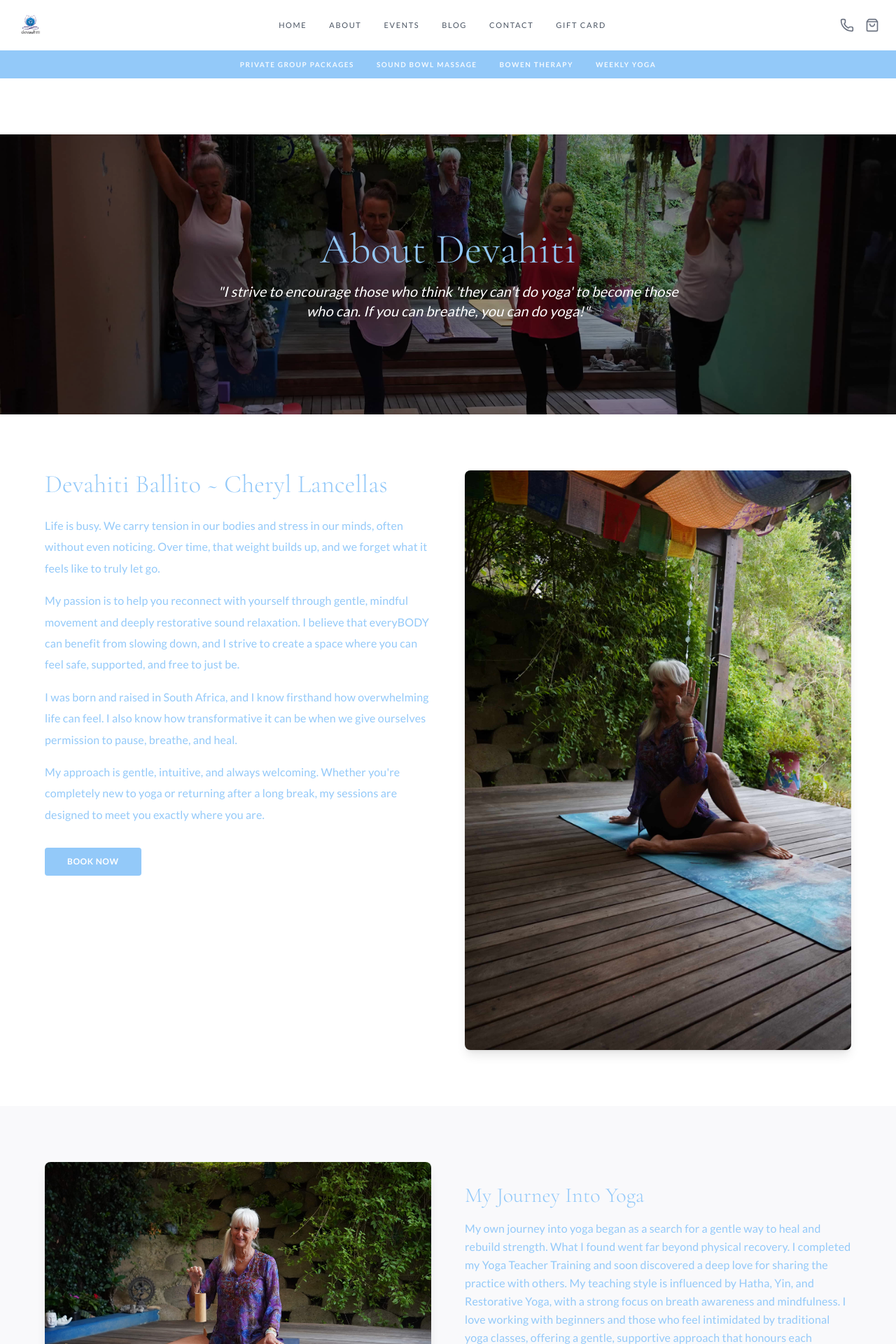
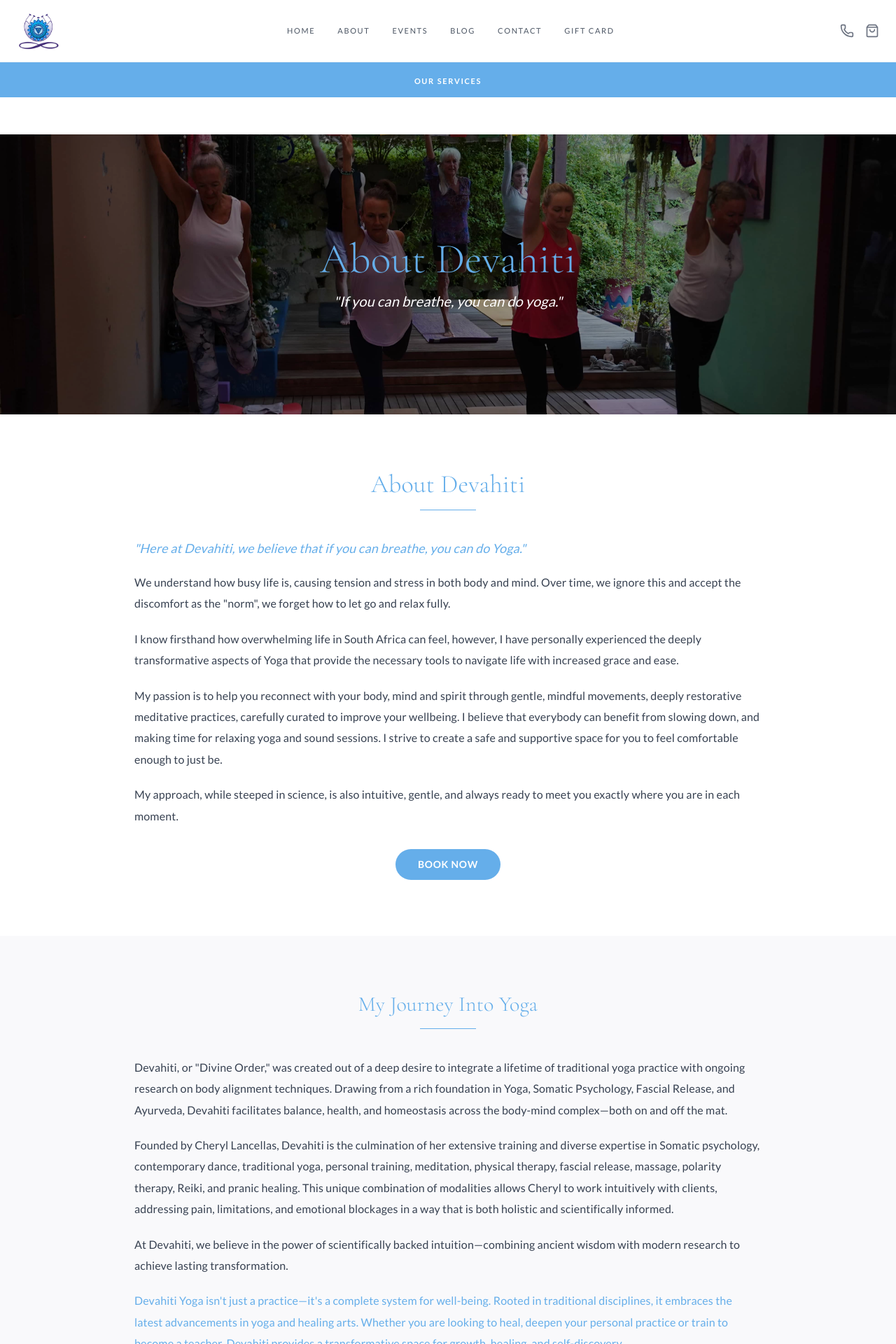
Before and after one commit to rebotilwe/devahiti-booking-system, a React (Vite) app in the folder frontend/: page /about in a window 1280 px wide. Shown: the top 1920 px of the page at 70% size. Built offline with nearby package versions, Linux system fonts and the light colour scheme.

Commit message:
about page updated

```diff
--- a/frontend/src/pages/About.jsx
+++ b/frontend/src/pages/About.jsx
@@ -6,7 +6,7 @@
 import privateImg from "../assets/images/private.jpg";
 import soundImg from "../assets/images/img11.jpg";
 import groupImg from "../assets/images/group.jpg";
-import logo from "../assets/logo1.png";
+import logo from "../assets/devahiti.png";
 
 const navLinks = [
   { label: "Home", path: "/" },
@@ -18,10 +18,15 @@
 ];
 
 const subNav = [
-  { label: "Private Group Packages", path: "/services/private-sessions" },
-  { label: "Sound Bowl Massage", path: "/services/sound-massage" },
-  { label: "Bowen Therapy", path: "/services/bowen-therapy" },
-  { label: "Weekly Yoga", path: "/services/group-class" },
+  { label: "Group Class", path: "/services/group-class" },
+  { label: "Private Sessions", path: "/services/private-sessions" },
+  { label: "Corporate Wellness", path: "/services/corporate-wellness" },
+  { label: "Sound Journey", path: "/services/sound-journey" },
+  { label: "Sound Massage", path: "/services/sound-massage" },
+  { label: "Fascia Release", path: "/services/fascia-release" },
+  { label: "Teacher Training", path: "/schedule?service=teacher-training" },
+  { label: "Educational Workshops", path: "/services/educational-workshops" },
+  { label: "Retreats", path: "/services/retreats" },
 ];
 
 const BOOKING_URL = "https://devahitibookingsystem.netlify.app/schedule";
@@ -47,71 +52,51 @@
 
   return (
     <div className="min-h-screen bg-white">
-      {/* Top Navbar - Fixed with scroll effect */}
+      {/* Top Navbar */}
       <header className={`fixed top-0 left-0 right-0 z-50 transition-all duration-500 ${scrolled ? "bg-white shadow-md" : "bg-white"}`}>
         <div className="mx-auto flex max-w-7xl items-center justify-between px-6 py-4">
           <Link to="/" className="flex items-center gap-3">
-            <img src={logo} alt="Devahiti Yoga" className="h-10 w-auto" />
+            <img src={logo} alt="Devahiti Yoga" className="h-14 w-auto" />
           </Link>
 
-          {/* Desktop Navigation */}
           <nav className="hidden items-center gap-8 md:flex">
             {navLinks.map((link) => (
               <Link
                 key={link.path}
                 to={link.path}
-                className="text-[11px] font-medium tracking-[0.15em] uppercase text-gray-600 transition-colors hover:text-[#93C9F9]"
+                className="text-[11px] font-medium tracking-[0.15em] uppercase text-gray-600 transition-colors hover:text-[#65AEEA]"
               >
                 {link.label}
               </Link>
             ))}
           </nav>
 
-          {/* Right Icons */}
           <div className="flex items-center gap-4">
-            <button
-              onClick={handlePhoneClick}
-              className="text-gray-500 hover:text-[#93C9F9] transition-colors"
-              aria-label="Call us"
-            >
+            <button onClick={handlePhoneClick} className="text-gray-500 hover:text-[#65AEEA] transition-colors" aria-label="Call us">
               <Phone className="h-5 w-5" />
             </button>
-
-            <button
-              onClick={handleShoppingBagClick}
-              className="text-gray-500 hover:text-[#93C9F9] transition-colors"
-              aria-label="Book Online"
-            >
+            <button onClick={handleShoppingBagClick} className="text-gray-500 hover:text-[#65AEEA] transition-colors" aria-label="Book Online">
               <ShoppingBag className="h-5 w-5" />
             </button>
-
-            <button
-              onClick={() => setMobileOpen(!mobileOpen)}
-              className="md:hidden text-gray-500 hover:text-[#93C9F9] transition-colors"
-              aria-label="Menu"
-            >
+            <button onClick={() => setMobileOpen(!mobileOpen)} className="md:hidden text-gray-500 hover:text-[#65AEEA] transition-colors" aria-label="Menu">
               {mobileOpen ? <X className="h-5 w-5" /> : <Menu className="h-5 w-5" />}
             </button>
           </div>
         </div>
 
-        {/* Sub Navbar - Second Navigation Bar */}
-        <div style={{ backgroundColor: "#93C9F9" }}>
-          <div className="mx-auto flex max-w-7xl flex-wrap items-center justify-center gap-x-8 gap-y-3 px-6 py-3">
-            {subNav.map((link) => (
-              <Link
-                key={link.path}
-                to={link.path}
-                className="text-[10px] font-semibold uppercase tracking-[0.15em] text-white/90 hover:text-white transition"
-              >
-                {link.label}
-              </Link>
-            ))}
+        {/* Our Services Button */}
+        <div className="hidden md:block border-t border-gray-100" style={{ backgroundColor: "#65AEEA" }}>
+          <div className="mx-auto max-w-7xl px-6 py-3 text-center">
+            <button
+              onClick={() => navigate("/services")}
+              className="text-[11px] font-semibold uppercase tracking-[0.15em] text-white hover:opacity-80 transition-opacity"
+            >
+              Our Services
+            </button>
           </div>
         </div>
       </header>
 
-      {/* Spacer to prevent content hiding under fixed navbar */}
       <div className="h-28"></div>
 
       {/* Mobile Menu */}
@@ -119,35 +104,17 @@
         <div className="fixed top-28 left-0 right-0 z-40 md:hidden bg-white border-t border-gray-100 shadow-lg max-h-[calc(100vh-112px)] overflow-y-auto">
           <div className="px-6 py-4">
             {navLinks.map((link) => (
-              <Link
-                key={link.path}
-                to={link.path}
-                className="block py-3 text-sm uppercase tracking-widest text-gray-600 hover:text-[#93C9F9] border-b border-gray-100"
-                onClick={() => setMobileOpen(false)}
-              >
+              <Link key={link.path} to={link.path} className="block py-3 text-sm uppercase tracking-widest text-gray-600 hover:text-[#65AEEA] border-b border-gray-100" onClick={() => setMobileOpen(false)}>
                 {link.label}
               </Link>
             ))}
-            <div className="mt-4 pt-2">
-              <p className="text-[10px] font-bold tracking-wider text-[#93C9F9] uppercase mb-2">Services</p>
-              {subNav.map((link) => (
-                <Link
-                  key={link.path}
-                  to={link.path}
-                  className="block py-2 text-xs text-gray-500 hover:text-[#93C9F9]"
-                  onClick={() => setMobileOpen(false)}
-                >
-                  {link.label}
-                </Link>
-              ))}
-            </div>
             <button
-              onClick={() => {
-                handleShoppingBagClick();
-                setMobileOpen(false);
-              }}
-              className="mt-4 w-full bg-[#93C9F9] text-white py-3 text-xs font-bold uppercase tracking-wider rounded-full hover:bg-[#65AEEA] transition"
+              onClick={() => { navigate("/services"); setMobileOpen(false); }}
+              className="mt-4 w-full bg-[#65AEEA] text-white py-3 text-xs font-bold uppercase tracking-wider rounded-full hover:bg-[#4A9FD9] transition"
             >
+              Our Services
+            </button>
+            <button onClick={() => { handleShoppingBagClick(); setMobileOpen(false); }} className="mt-3 w-full border-2 border-[#65AEEA] text-[#65AEEA] py-3 text-xs font-bold uppercase tracking-wider rounded-full hover:bg-[#65AEEA] hover:text-white transition">
               Book Online
             </button>
           </div>
@@ -159,45 +126,59 @@
         <img src={heroBgImg} alt="Devahiti Yoga" className="absolute inset-0 h-full w-full object-cover" />
         <div className="absolute inset-0 bg-black/40" />
         <div className="relative flex h-full flex-col items-center justify-center px-6 text-center">
-          <h1 className="text-5xl font-light md:text-6xl text-[#93C9F9]">About Devahiti</h1>
+          <h1 className="text-5xl font-light md:text-6xl text-[#65AEEA]">About Devahiti</h1>
           <p className="mt-4 max-w-2xl text-lg italic md:text-xl text-white">
-            "I strive to encourage those who think 'they can't do yoga' to become those who can. If you can breathe, you can do yoga!"
+            "If you can breathe, you can do yoga."
           </p>
         </div>
       </section>
 
-      {/* Content Section 1 - Bio with image on right */}
+      {/* ========== ABOUT DEVAHITI SECTION - UPDATED ========== */}
       <section className="py-20 px-6">
-        <div className="mx-auto max-w-6xl">
-          <div className="grid gap-12 md:grid-cols-2 md:items-start">
-            <div>
-              <h2 className="text-3xl font-light md:text-4xl text-[#93C9F9]">Devahiti Ballito ~ Cheryl Lancellas</h2>
-              <div className="mt-6 space-y-4 text-[#93C9F9] leading-relaxed">
-                <p>Life is busy. We carry tension in our bodies and stress in our minds, often without even noticing. Over time, that weight builds up, and we forget what it feels like to truly let go.</p>
-                <p>My passion is to help you reconnect with yourself through gentle, mindful movement and deeply restorative sound relaxation. I believe that everyBODY can benefit from slowing down, and I strive to create a space where you can feel safe, supported, and free to just be.</p>
-                <p>I was born and raised in South Africa, and I know firsthand how overwhelming life can feel. I also know how transformative it can be when we give ourselves permission to pause, breathe, and heal.</p>
-                <p>My approach is gentle, intuitive, and always welcoming. Whether you're completely new to yoga or returning after a long break, my sessions are designed to meet you exactly where you are.</p>
-              </div>
-              <a href={BOOKING_URL} target="_blank" rel="noreferrer" className="mt-8 inline-block bg-[#93C9F9] text-white px-8 py-3 text-xs font-bold uppercase tracking-wider rounded-sm hover:bg-[#65AEEA] transition">
-                BOOK NOW
-              </a>
-            </div>
-            <img src={cherylPortraitImg} alt="Cheryl Lancellas - Devahiti Yoga" className="w-full rounded-lg shadow-lg object-cover" />
+        <div className="mx-auto max-w-4xl">
+          <div className="text-center mb-10">
+            <h2 className="text-3xl font-light md:text-4xl text-[#65AEEA]">About Devahiti</h2>
+            <div className="w-20 h-px bg-[#65AEEA] mx-auto mt-4"></div>
+          </div>
+
+          <div className="space-y-5 text-gray-700 leading-relaxed">
+            <p className="text-lg italic text-[#65AEEA] font-medium">
+              "Here at Devahiti, we believe that if you can breathe, you can do Yoga."
+            </p>
+
+            <p>We understand how busy life is, causing tension and stress in both body and mind. Over time, we ignore this and accept the discomfort as the "norm", we forget how to let go and relax fully.</p>
+
+            <p>I know firsthand how overwhelming life in South Africa can feel, however, I have personally experienced the deeply transformative aspects of Yoga that provide the necessary tools to navigate life with increased grace and ease.</p>
+
+            <p>My passion is to help you reconnect with your body, mind and spirit through gentle, mindful movements, deeply restorative meditative practices, carefully curated to improve your wellbeing. I believe that everybody can benefit from slowing down, and making time for relaxing yoga and sound sessions. I strive to create a safe and supportive space for you to feel comfortable enough to just be.</p>
+
+            <p>My approach, while steeped in science, is also intuitive, gentle, and always ready to meet you exactly where you are in each moment.</p>
+          </div>
+
+          <div className="text-center mt-8">
+            <a href={BOOKING_URL} target="_blank" rel="noreferrer" className="inline-block bg-[#65AEEA] text-white px-8 py-3 text-sm font-semibold uppercase tracking-wider rounded-full hover:bg-[#4A9FD9] transition">
+              Book Now
+            </a>
           </div>
         </div>
       </section>
 
-      {/* My Journey Into Yoga - Image on left */}
+      {/* ========== MY JOURNEY INTO YOGA / DEVAHITI ORIGIN ========== */}
       <section className="bg-[#F9F9FB] py-20 px-6">
-        <div className="mx-auto max-w-6xl">
-          <div className="grid gap-12 md:grid-cols-2 md:items-center">
-            <img src={privateImg} alt="Yoga practice" className="w-full rounded-lg shadow-lg object-cover h-80" />
-            <div>
-              <h3 className="text-2xl font-light md:text-3xl mb-4 text-[#93C9F9]">My Journey Into Yoga</h3>
-              <p className="text-[#93C9F9] leading-relaxed">
-                My own journey into yoga began as a search for a gentle way to heal and rebuild strength. What I found went far beyond physical recovery. I completed my Yoga Teacher Training and soon discovered a deep love for sharing the practice with others. My teaching style is influenced by Hatha, Yin, and Restorative Yoga, with a strong focus on breath awareness and mindfulness. I love working with beginners and those who feel intimidated by traditional yoga classes, offering a gentle, supportive approach that honours each individual's body and needs.
-              </p>
-            </div>
+        <div className="mx-auto max-w-4xl">
+          <div className="text-center mb-10">
+            <h3 className="text-2xl font-light md:text-3xl text-[#65AEEA]">My Journey Into Yoga</h3>
+            <div className="w-20 h-px bg-[#65AEEA] mx-auto mt-4"></div>
+          </div>
+
+          <div className="space-y-5 text-gray-700 leading-relaxed">
+            <p>Devahiti, or "Divine Order," was created out of a deep desire to integrate a lifetime of traditional yoga practice with ongoing research on body alignment techniques. Drawing from a rich foundation in Yoga, Somatic Psychology, Fascial Release, and Ayurveda, Devahiti facilitates balance, health, and homeostasis across the body-mind complex—both on and off the mat.</p>
+
+            <p>Founded by Cheryl Lancellas, Devahiti is the culmination of her extensive training and diverse expertise in Somatic psychology, contemporary dance, traditional yoga, personal training, meditation, physical therapy, fascial release, massage, polarity therapy, Reiki, and pranic healing. This unique combination of modalities allows Cheryl to work intuitively with clients, addressing pain, limitations, and emotional blockages in a way that is both holistic and scientifically informed.</p>
+
+            <p>At Devahiti, we believe in the power of scientifically backed intuition—combining ancient wisdom with modern research to achieve lasting transformation.</p>
+
+            <p className="font-medium text-[#65AEEA]">Devahiti Yoga isn't just a practice—it's a complete system for well-being. Rooted in traditional disciplines, it embraces the latest advancements in yoga and healing arts. Whether you are looking to heal, deepen your personal practice or train to become a teacher, Devahiti provides a transformative space for growth, healing, and self-discovery.</p>
           </div>
         </div>
       </section>
@@ -207,8 +188,8 @@
         <div className="mx-auto max-w-6xl">
           <div className="grid gap-12 md:grid-cols-2 md:items-center">
             <div>
-              <h3 className="text-2xl font-light md:text-3xl mb-4 text-[#93C9F9]">Discovering Sound Relaxation</h3>
-              <p className="text-[#93C9F9] leading-relaxed">
+              <h3 className="text-2xl font-light md:text-3xl mb-4 text-[#65AEEA]">Discovering Sound Relaxation</h3>
+              <p className="text-gray-700 leading-relaxed">
                 I attended a sound relaxation session and the experience was profoundly moving. I felt tension melt away in ways I had never experienced before, and I knew I had to learn more. I trained in Sound Relaxation and Sound Bath facilitation, learning to work with singing bowls, gongs, and other therapeutic instruments. Combining sound with gentle yoga creates a truly unique and powerful experience that allows deep rest and restoration on every level.
               </p>
             </div>
@@ -223,8 +204,8 @@
           <div className="grid gap-12 md:grid-cols-2 md:items-center">
             <img src={groupImg} alt="Bodywork therapy" className="w-full rounded-lg shadow-lg object-cover h-80" />
             <div>
-              <h3 className="text-2xl font-light md:text-3xl mb-4 text-[#93C9F9]">Finding Restorative Bodywork</h3>
-              <p className="text-[#93C9F9] leading-relaxed">
+              <h3 className="text-2xl font-light md:text-3xl mb-4 text-[#65AEEA]">Finding Restorative Bodywork</h3>
+              <p className="text-gray-700 leading-relaxed">
                 My journey into bodywork began when I discovered Fascia Release Therapy, a gentle technique that helps the body reset and heal itself. I also incorporate Sound Massage into my offerings, blending gentle therapeutic touch with the soothing vibrations of singing bowls. Whether through yoga, sound, or bodywork, my mission remains the same: to create a safe, nurturing space where you can unwind, reconnect, and restore your natural sense of wellbeing.
               </p>
             </div>
@@ -238,44 +219,44 @@
           <div className="flex justify-center mb-4">
             <img src={logo} alt="Devahiti" className="h-12 w-auto" />
           </div>
-          <div className="w-20 h-px bg-[#93C9F9] mx-auto mb-6"></div>
-          <h2 className="text-center text-3xl font-light md:text-4xl mb-12 text-[#93C9F9]">RESTORATIVE PACKAGES</h2>
+          <div className="w-20 h-px bg-[#65AEEA] mx-auto mb-6"></div>
+          <h2 className="text-center text-3xl font-light md:text-4xl mb-12 text-[#65AEEA]">RESTORATIVE PACKAGES</h2>
 
           <div className="grid gap-8 md:grid-cols-3">
-            <div className="bg-[#93C9F9] rounded-xl shadow-md overflow-hidden group cursor-pointer text-white" onClick={() => window.open(BOOKING_URL, "_blank")}>
+            <div className="bg-[#65AEEA] rounded-xl shadow-md overflow-hidden group cursor-pointer text-white" onClick={() => window.open(BOOKING_URL, "_blank")}>
               <div className="overflow-hidden">
                 <img src={privateImg} alt="Private Yoga Experiences" className="h-64 w-full object-cover transition-transform duration-500 group-hover:scale-105" />
               </div>
               <div className="p-6 text-center">
                 <h3 className="text-xl font-light mb-2 text-white">Private Yoga Experiences</h3>
                 <p className="text-white/90 text-sm mb-4">Group, couples or individual yoga sessions for stress relief.</p>
-                <button className="inline-block bg-white text-[#93C9F9] px-6 py-2 text-xs font-bold uppercase tracking-wider rounded-full hover:bg-gray-100 transition">
+                <button className="inline-block bg-white text-[#65AEEA] px-6 py-2 text-xs font-bold uppercase tracking-wider rounded-full hover:bg-gray-100 transition">
                   BOOK NOW
                 </button>
               </div>
             </div>
 
-            <div className="bg-[#93C9F9] rounded-xl shadow-md overflow-hidden group cursor-pointer text-white" onClick={() => window.open(BOOKING_URL, "_blank")}>
+            <div className="bg-[#65AEEA] rounded-xl shadow-md overflow-hidden group cursor-pointer text-white" onClick={() => window.open(BOOKING_URL, "_blank")}>
               <div className="overflow-hidden">
                 <img src={soundImg} alt="Yoga & Sound Relaxation" className="h-64 w-full object-cover transition-transform duration-500 group-hover:scale-105" />
               </div>
               <div className="p-6 text-center">
                 <h3 className="text-xl font-light mb-2 text-white">Yoga & Sound Relaxation Sessions</h3>
                 <p className="text-white/90 text-sm mb-4">Gentle hatha yoga and sound relaxation packages.</p>
-                <button className="inline-block bg-white text-[#93C9F9] px-6 py-2 text-xs font-bold uppercase tracking-wider rounded-full hover:bg-gray-100 transition">
+                <button className="inline-block bg-white text-[#65AEEA] px-6 py-2 text-xs font-bold uppercase tracking-wider rounded-full hover:bg-gray-100 transition">
                   BOOK NOW
                 </button>
               </div>
             </div>
 
-            <div className="bg-[#93C9F9] rounded-xl shadow-md overflow-hidden group cursor-pointer text-white" onClick={() => navigate("/contact")}>
+            <div className="bg-[#65AEEA] rounded-xl shadow-md overflow-hidden group cursor-pointer text-white" onClick={() => navigate("/contact")}>
               <div className="overflow-hidden">
                 <img src={groupImg} alt="Design Your Own Experience" className="h-64 w-full object-cover transition-transform duration-500 group-hover:scale-105" />
               </div>
               <div className="p-6 text-center">
                 <h3 className="text-xl font-light mb-2 text-white">Design Your Own Experience</h3>
                 <p className="text-white/90 text-sm mb-4">Work with me to create your own session to enhance your experience.</p>
-                <button className="inline-block bg-white text-[#93C9F9] px-6 py-2 text-xs font-bold uppercase tracking-wider rounded-full hover:bg-gray-100 transition">
+                <button className="inline-block bg-white text-[#65AEEA] px-6 py-2 text-xs font-bold uppercase tracking-wider rounded-full hover:bg-gray-100 transition">
                   ENQUIRE
                 </button>
               </div>
@@ -285,7 +266,7 @@
       </section>
 
       {/* Testimonial */}
-      <section className="bg-[#93C9F9] py-20 px-6">
+      <section className="py-20 px-6" style={{ backgroundColor: "#65AEEA" }}>
         <div className="mx-auto max-w-3xl text-center">
           <h2 className="text-3xl font-light md:text-4xl mb-8 text-white">Client Gratitude</h2>
           <div className="flex justify-center gap-1 mb-6">
@@ -303,11 +284,11 @@
       </section>
 
       {/* Footer */}
-      <footer className="px-6 py-12 text-center text-white" style={{ backgroundColor: "#93C9F9" }}>
-        <img src={logo} alt="" className="mx-auto h-12 w-auto brightness-0 invert" />
-        <p className="mt-4 text-2xl font-light">Devahiti</p>
-        <p className="mt-2 text-sm italic opacity-90">'Day-vah-hee-tee' — Sanskrit for Divine Order</p>
-        <p className="mt-6 text-xs uppercase tracking-widest opacity-80">
+      <footer className="px-6 py-12 text-center" style={{ backgroundColor: "#65AEEA" }}>
+        <img src={logo} alt="Devahiti Yoga" className="mx-auto h-20 w-auto" />
+        <p className="mt-4 text-2xl font-light text-white">Devahiti</p>
+        <p className="mt-2 text-sm italic text-white/90">'Day-vah-hee-tee' — Sanskrit for Divine Order</p>
+        <p className="mt-6 text-xs uppercase tracking-widest text-white/80">
           © {new Date().getFullYear()} Devahiti Yoga · Ballito, South Africa
         </p>
       </footer>
```
Also changed, not shown: frontend/src/pages/Home.jsx (+38 -6 lines).
